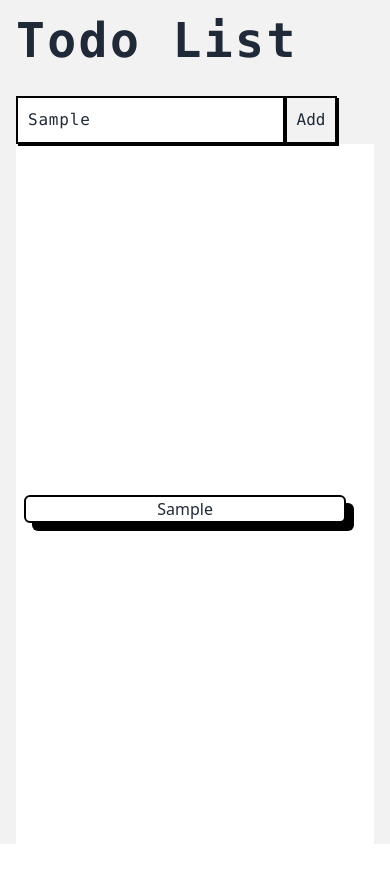
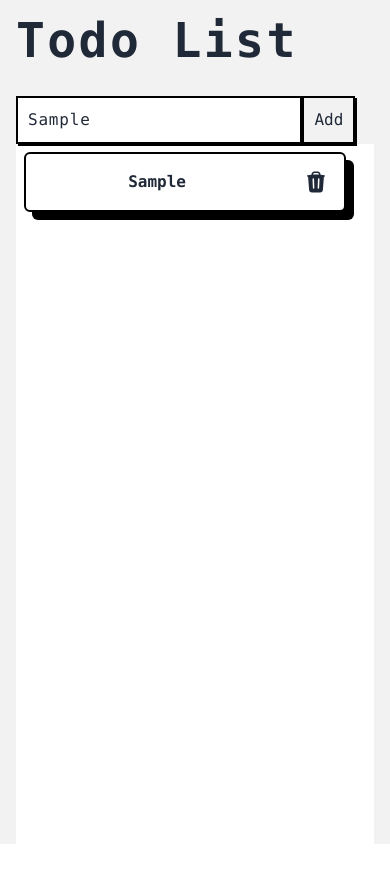
Before and after one commit to Anthony-0801/react-vite-learnings, a React (Vite) app: page / in a window 390 px wide. Both pictures are taken after typing "Sample" into the empty fields and a click on the button "Add". Built offline with nearby package versions, Linux system fonts and the light colour scheme.

Commit message:
adding and creating the delete function and redesigning some items

```diff
--- a/src/components/mini-projects/todo-list/TodoList.jsx
+++ b/src/components/mini-projects/todo-list/TodoList.jsx
@@ -10,6 +10,10 @@ export default function TodoList() {
     setTodo([...todo, task]);
   }
 
+  function handleDelete(item) {
+    setTodo(todo.filter((task)=> task !== item));
+  }
+
   return (
     <div className='box-border w-full bg-base-200 h-screen p-4'>
       <h1 className='text-5xl font-bold font-mono tracking-wider mb-8 md:text-center'>Todo List</h1>
@@ -19,7 +23,7 @@ export default function TodoList() {
         >
 
             <input
-              className='w-[75%] font-mono border-black border-2 p-2.5 outline-none shadow-[2px_2px_0px_rgba(0,0,0,1)] focus:bg-[#FFA6F6] tracking-wider'
+              className='w-[80%] font-mono border-black border-2 p-2.5 outline-none shadow-[2px_2px_0px_rgba(0,0,0,1)] focus:bg-[#FFA6F6] tracking-wider'
               placeholder='Add new task ...'
               type='text'
               value={task}
@@ -35,11 +39,22 @@ export default function TodoList() {
 
         </form>
 
-        <div className='bg-white flex w-full lg:flex-row h-[90%] lg:flex-wrap justify-center gap-4 flex-col'>
+        <div className='bg-white flex w-full lg:flex-row h-[90%] lg:flex-wrap lg:justify-center gap-4 flex-col'>
           {
             todo.map(item =>
-              <div className='w-[90%] lg:w-[22%] flex lg:box-border lg:h-[35%] justify-center m-2 items-center border-black border-2 rounded-md shadow-[8px_8px_0px_rgba(0,0,0,1)] bg-white'>
-                {item}
+              <div
+                className='w-[90%] lg:w-[22%] flex lg:flex-col lg:box-border lg:h-[35%] justify-center m-2 items-center border-black border-2 rounded-md shadow-[8px_8px_0px_rgba(0,0,0,1)] bg-white'
+                key={item}
+              >
+                <p className=' w-full h-full font-mono font-semibold items-center flex justify-center place-self-center'>{item}</p>
+                <button
+                  className=' lg:w-full hover:cursor-pointer flex place-self-start justify-end p-4 hover:text-red-500'
+                  onClick={()=> handleDelete(item)}
+                  >
+                <svg xmlns="http://www.w3.org/2000/svg" viewBox="0 0 24 24" fill="currentColor" className="size-6">
+                  <path fillRule="evenodd" d="M16.5 4.478v.227a48.816 48.816 0 0 1 3.878.512.75.75 0 1 1-.256 1.478l-.209-.035-1.005 13.07a3 3 0 0 1-2.991 2.77H8.084a3 3 0 0 1-2.991-2.77L4.087 6.66l-.209.035a.75.75 0 0 1-.256-1.478A48.567 48.567 0 0 1 7.5 4.705v-.227c0-1.564 1.213-2.9 2.816-2.951a52.662 52.662 0 0 1 3.369 0c1.603.051 2.815 1.387 2.815 2.951Zm-6.136-1.452a51.196 51.196 0 0 1 3.273 0C14.39 3.05 15 3.684 15 4.478v.113a49.488 49.488 0 0 0-6 0v-.113c0-.794.609-1.428 1.364-1.452Zm-.355 5.945a.75.75 0 1 0-1.5.058l.347 9a.75.75 0 1 0 1.499-.058l-.346-9Zm5.48.058a.75.75 0 1 0-1.498-.058l-.347 9a.75.75 0 0 0 1.5.058l.345-9Z" clipRule="evenodd" />
+                </svg>
+                </button>
               </div>
             )
           }
```
